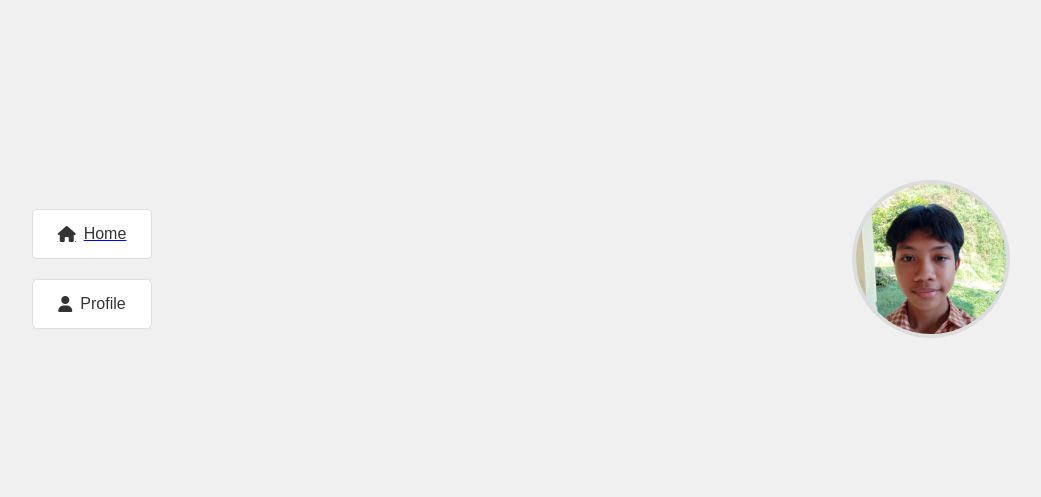
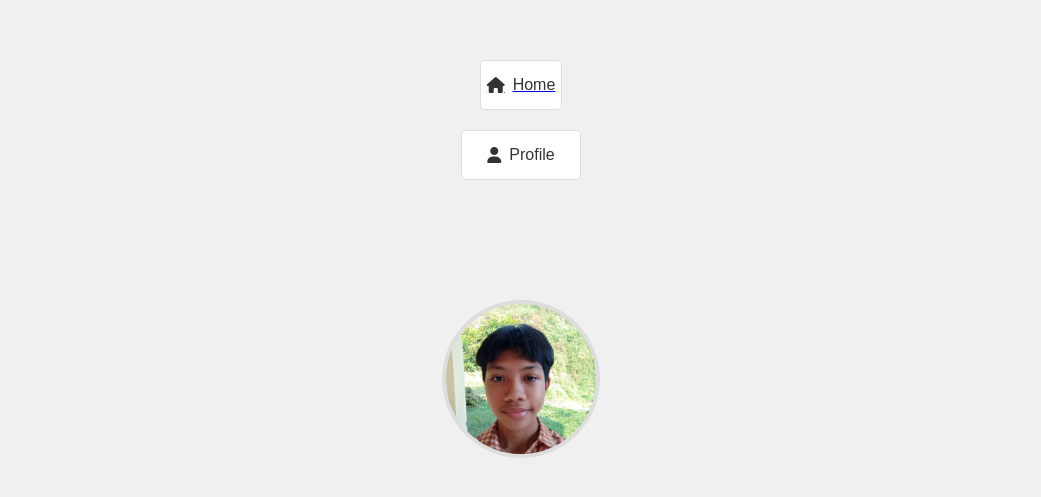
Before and after one commit to YudapPp/ydprof.github.io, a plain HTML site: page index.html in a window 1280 px wide. Shown: the part 131-628 px from the top of the page, without its empty margins (119-1160 px from the left). Drawn offline with Linux system fonts and the light colour scheme.

Commit message:
index.html

```diff
--- a/index.html
+++ b/index.html
@@ -15,15 +15,19 @@
             height: 100vh;
             margin: 0;
             gap: 30px;
+            flex-direction: column;
         }
         .button-container {
             display: flex;
             flex-direction: column;
             gap: 20px;
             align-items: center;
+            width: 100%;
+            max-width: 300px;
         }
         .button-container button {
-            width: 120px;
+            width: 100%;
+            max-width: 120px;
             height: 50px;
             background-color: #fff;
             color: #333;
@@ -50,6 +54,7 @@
         /* Gaya halaman profil */
         .profile-container {
             margin-top: 20px;
+            width: 100%;
             max-width: 600px;
             padding: 20px;
             background-color: #fff;
@@ -70,17 +75,16 @@
             width: 150px;
             height: 150px;
             border-radius: 50%;
-            background-image: url('profile.jpg'); /* Ganti dengan foto profil Anda */
+            background-image: url('profile.jpg'); /* Ganti dengan nama file foto Anda */
             background-size: cover;
             background-position: center;
             border: 4px solid #ddd;
             transition: opacity 0.5s ease; /* Animasi untuk foto */
-            margin-bottom:20px;
+            margin-bottom: 20px;
         }
         #profile-image.hidden {
             opacity: 0; /* Sembunyikan gambar saat profil dibuka */
         }
-
 
         /* Responsif untuk tampilan mobile */
         @media (max-width: 768px) {
```
